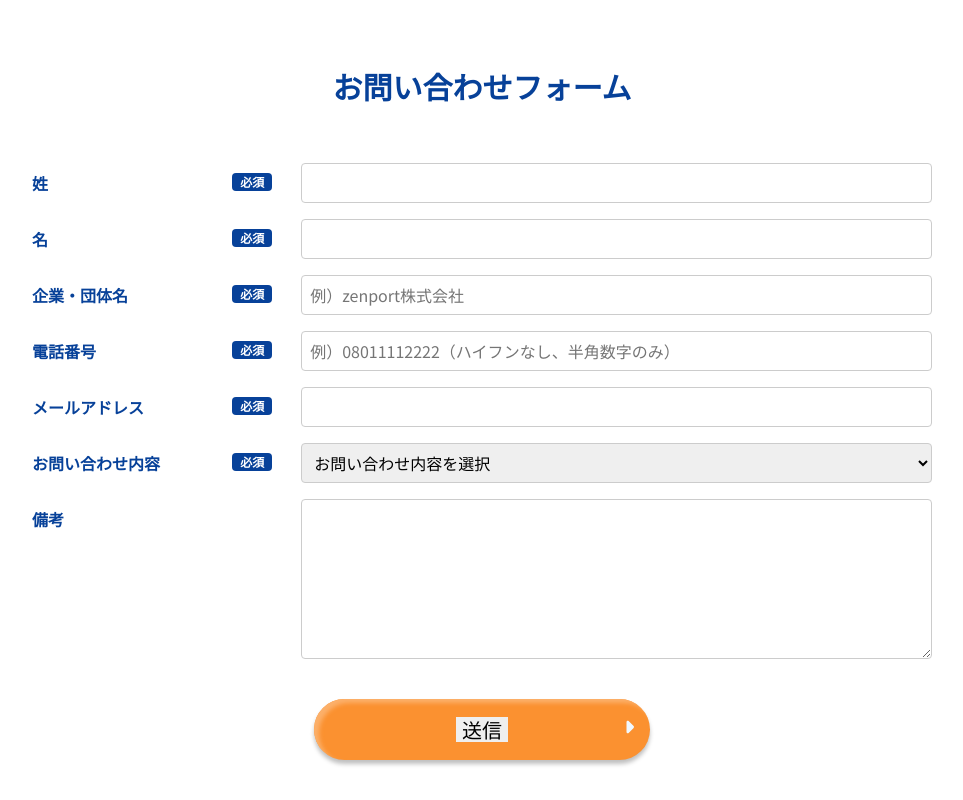
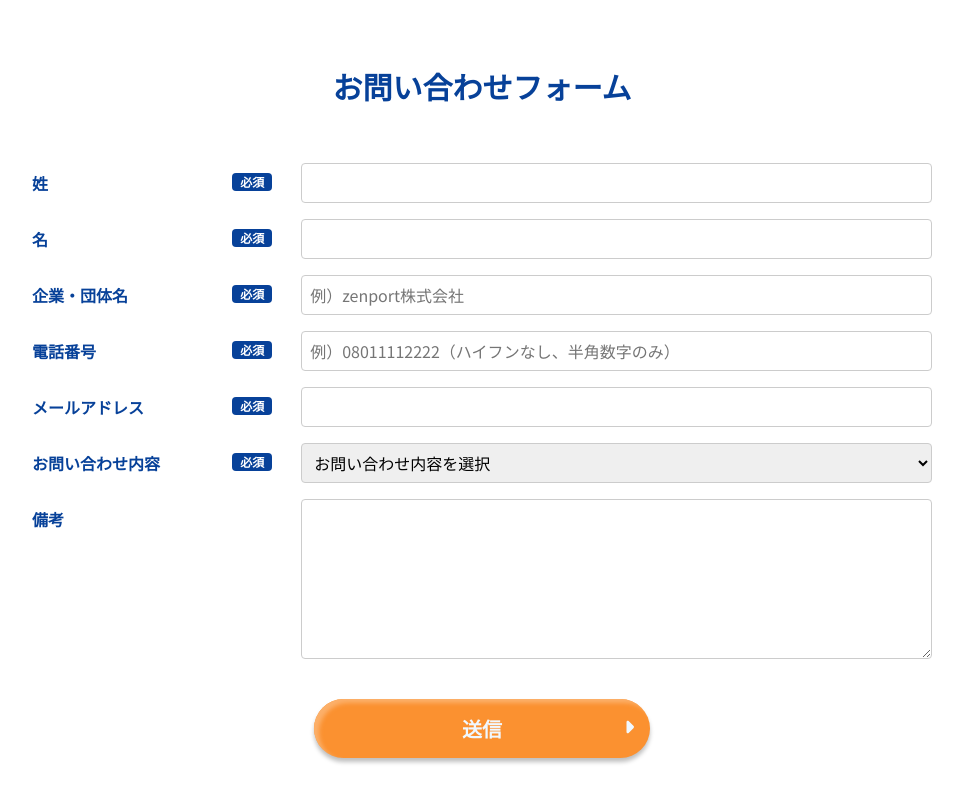
Before and after one commit to zenishub/site-solution-lp, a Vue app: page / in a window 1280 px wide. Shown: the part 6096-6896 px from the top of the page, without its empty margins (158-1121 px from the left). Built offline with nearby package versions, Linux system fonts and the light colour scheme.

Commit message:
change: submit event to click event

```diff
--- a/src/components/contactForm.vue
+++ b/src/components/contactForm.vue
@@ -1,6 +1,6 @@
 <template>
   <h2 id="contact-form-title">お問い合わせフォーム</h2>
-  <form @submit.prevent="sendMail">
+  <form>
     <div class="form-group">
       <label for="lastName">姓<span class="required">必須</span></label>
       <input
@@ -72,8 +72,8 @@
       <label for="remarks">備考</label>
       <textarea id="remarks" v-model="form.remarks" name="remarks"></textarea>
     </div>
-    <div class="submit-btn">
-      <input type="submit" value="送信" />
+    <div class="submit-btn" @click="sendMail">
+      <span>送信</span>
       <font-awesome-icon class="caret-right" icon="fa-solid fa-caret-right" />
     </div>
   </form>
--- a/src/components/popup.vue
+++ b/src/components/popup.vue
@@ -10,7 +10,7 @@
           <font-awesome-icon class="success-icon" icon="fa-solid fa-circle-check" />
         </span>
       </div>
-      <div class="message">{{ message }}</div>
+      <div v-html="formattedMessage" class="message"></div>
     </div>
   </div>
 </template>
@@ -31,6 +31,11 @@ export default {
     return {
       visible: true,
     };
+  },
+  computed: {
+    formattedMessage() {
+      return this.message.replace(/\n/g, '<br>');
+    }
   },
   methods: {
     closePopup() {
```
